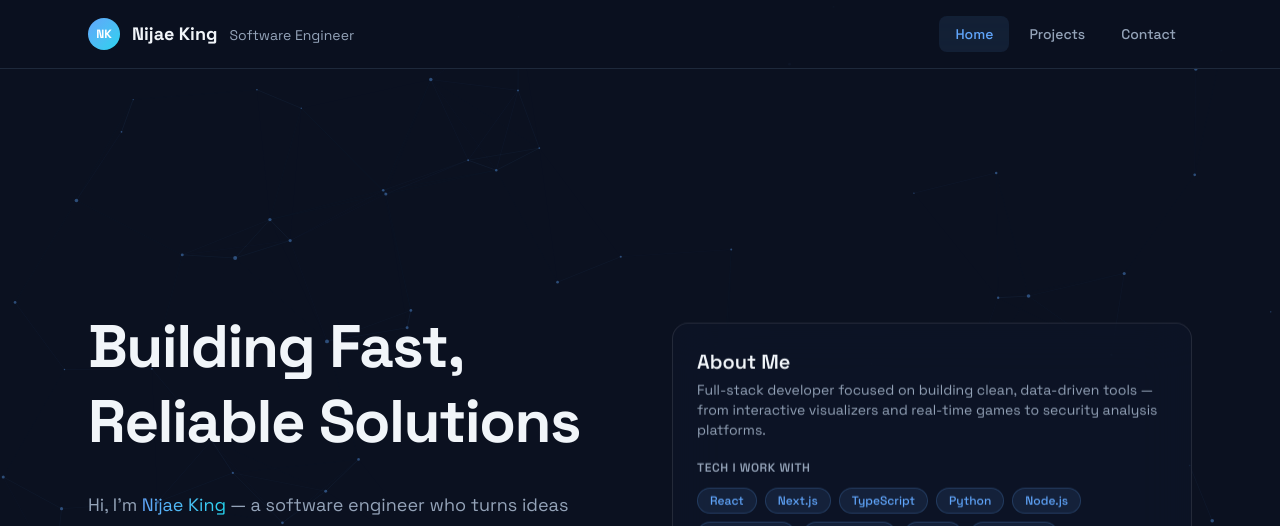
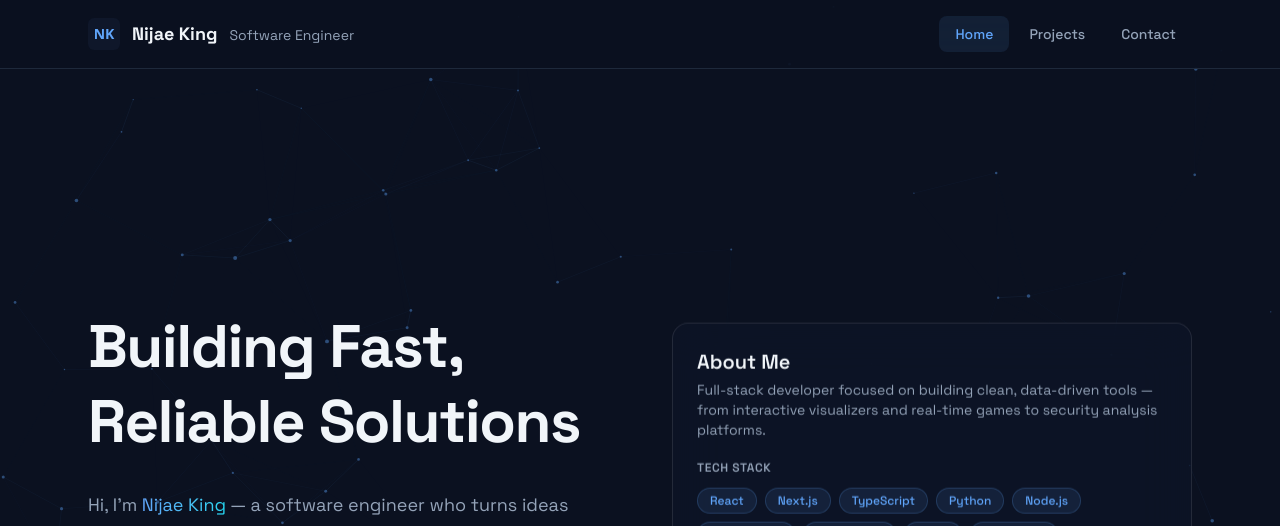
Before and after one commit to Nijaek/project-portfolio-website, a Next.js app: page / in a window 1280 px wide. Shown: the top 526 px of the page. Built offline with nearby package versions, Linux system fonts and the light colour scheme.

Commit message:
Use favicon as navbar logo and rename tech section label
Replace the gradient circle initials in the navbar with the actual
favicon.svg via next/image. Rename "Tech I Work With" to "Tech Stack".

```diff
--- a/components/layout/NavBar.jsx
+++ b/components/layout/NavBar.jsx
@@ -1,5 +1,6 @@
 'use client';
 
+import Image from 'next/image';
 import Link from 'next/link';
 import { usePathname } from 'next/navigation';
 import clsx from 'clsx';
@@ -16,9 +17,7 @@ export default function NavBar() {
     <nav className="sticky top-0 z-50 border-b border-line bg-bg/80 backdrop-blur-xl">
       <div className="mx-auto flex max-w-6xl items-center justify-between px-6 py-4">
         <Link href="/" className="flex items-center gap-3 no-underline">
-          <span className="flex h-8 w-8 items-center justify-center rounded-full bg-gradient-to-br from-accent to-accent-2 text-xs font-bold text-white">
-            NK
-          </span>
+          <Image src="/favicon.svg" alt="NK logo" width={32} height={32} />
           <div>
             <span className="text-lg font-bold text-text">Nijae King</span>
             <span className="ml-3 hidden text-sm text-muted sm:inline">
--- a/components/sections/HeroSection.jsx
+++ b/components/sections/HeroSection.jsx
@@ -66,7 +66,7 @@ export default function HeroSection() {
                 interactive visualizers and real-time games to security analysis platforms.
               </p>
               <h3 className="mb-3 text-xs font-semibold uppercase tracking-wider text-muted">
-                Tech I Work With
+                Tech Stack
               </h3>
               <motion.div
                 variants={staggerContainer}
```
